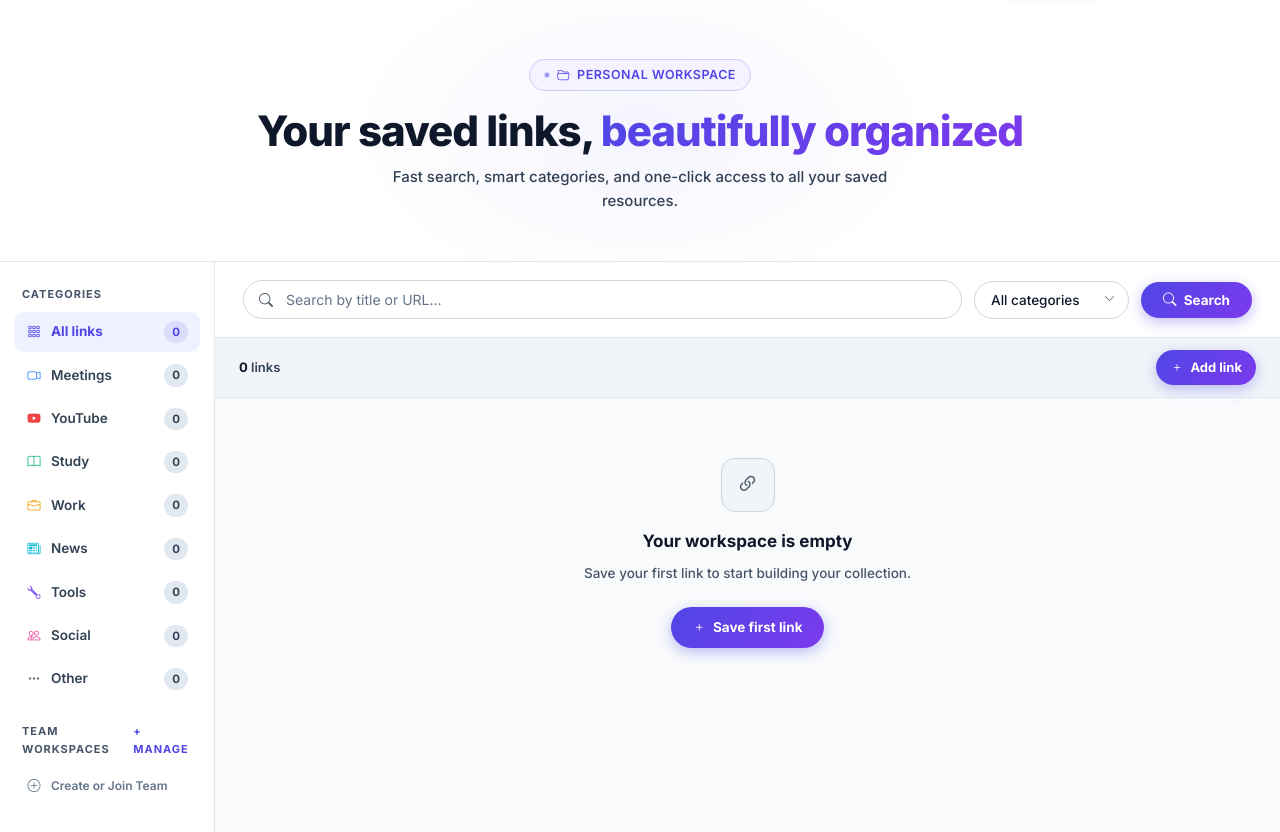
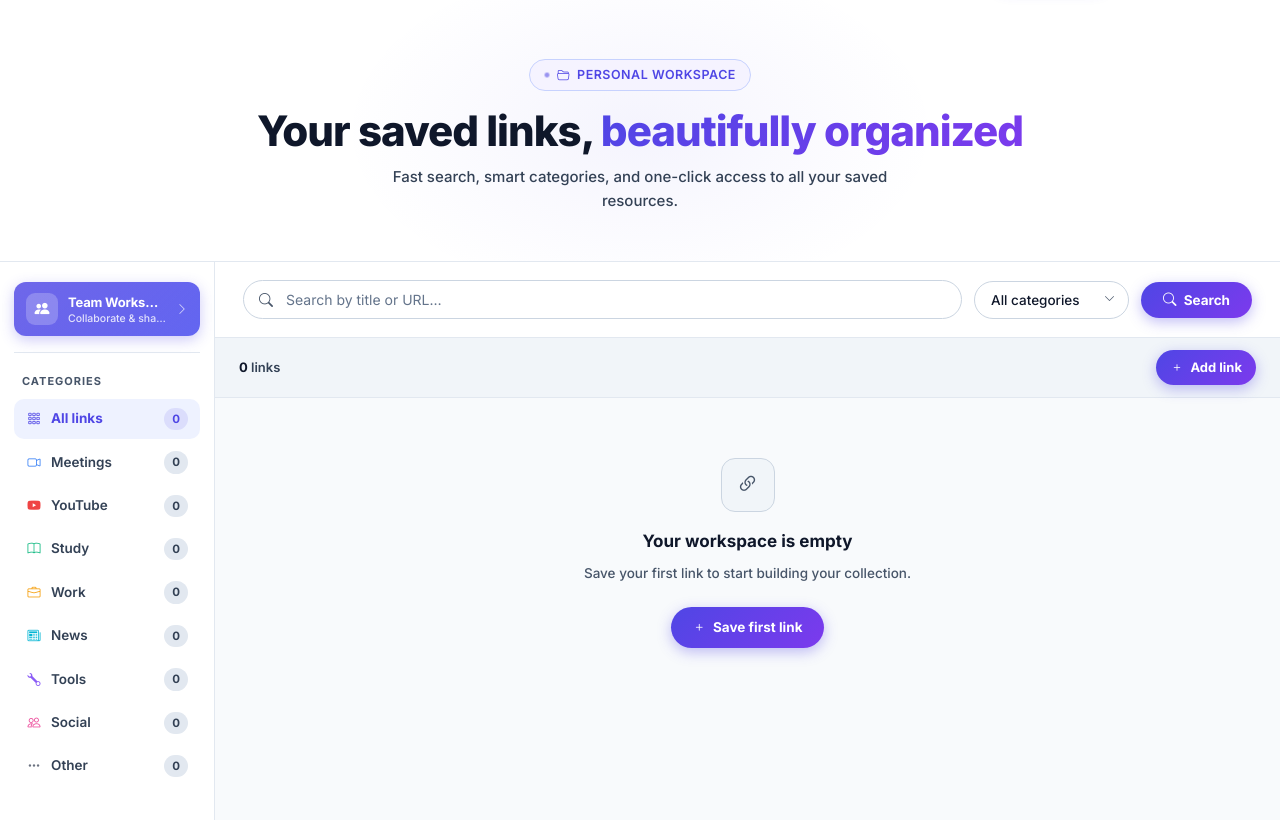
Before and after one commit to Eswar565/Link-Management, a Flask app: page / in a window 1280 px wide. Shown: the part 63-895 px from the top of the page. Run offline with Flask 3, Linux system fonts and the light colour scheme; a user stored in the database is signed in; some libraries are stand-ins or nearby versions.

Commit message:
feat(ui): add prominent Team Workspace button at top of left sidebar above Categories

```diff
--- a/templates/index.html
+++ b/templates/index.html
@@ -93,8 +93,103 @@
     width: 215px;
     flex-shrink: 0;
     border-right: 1px solid var(--border);
-    padding: 24px 14px;
+    padding: 20px 14px;
     background: var(--bg-2);
+  }
+
+  /* ── Team Workspace Prominent Button (Above Categories) ── */
+  .team-nav-box {
+    margin-bottom: 20px;
+    padding-bottom: 16px;
+    border-bottom: 1.5px solid var(--border);
+  }
+
+  .btn-team-workspace {
+    display: flex;
+    align-items: center;
+    gap: 10px;
+    padding: 11px 12px;
+    background: linear-gradient(135deg, #4f46e5 0%, #6366f1 100%);
+    color: #ffffff !important;
+    border-radius: 12px;
+    text-decoration: none;
+    font-weight: 600;
+    font-size: 13px;
+    box-shadow: 0 4px 14px rgba(79,70,229,.28);
+    transition: transform .15s, box-shadow .15s, filter .15s;
+    position: relative;
+    overflow: hidden;
+  }
+
+  .btn-team-workspace::before {
+    content: '';
+    position: absolute;
+    top: 0; left: 0; right: 0; bottom: 0;
+    background: linear-gradient(135deg, rgba(255,255,255,.18) 0%, transparent 100%);
+    pointer-events: none;
+  }
+
+  .btn-team-workspace:hover {
+    transform: translateY(-1.5px);
+    box-shadow: 0 6px 20px rgba(79,70,229,.42);
+    filter: brightness(1.05);
+    color: #ffffff !important;
+  }
+
+  .btn-team-icon {
+    width: 32px;
+    height: 32px;
+    border-radius: 9px;
+    background: rgba(255,255,255,.22);
+    display: flex;
+    align-items: center;
+    justify-content: center;
+    flex-shrink: 0;
+  }
+
+  .btn-team-icon i {
+    font-size: 15px;
+    color: #ffffff;
+  }
+
+  .btn-team-info {
+    display: flex;
+    flex-direction: column;
+    min-width: 0;
+    flex: 1;
+    line-height: 1.25;
+  }
+
+  .btn-team-title {
+    font-size: 13px;
+    font-weight: 700;
+    color: #ffffff;
+    white-space: nowrap;
+    overflow: hidden;
+    text-overflow: ellipsis;
+    letter-spacing: -0.2px;
+  }
+
+  .btn-team-sub {
+    font-size: 10.5px;
+    color: rgba(255,255,255,.82);
+    font-weight: 500;
+    white-space: nowrap;
+    overflow: hidden;
+    text-overflow: ellipsis;
+    margin-top: 2px;
+  }
+
+  .btn-team-arrow {
+    font-size: 12px;
+    color: rgba(255,255,255,.75);
+    margin-left: auto;
+    transition: transform .15s;
+  }
+
+  .btn-team-workspace:hover .btn-team-arrow {
+    transform: translateX(2px);
+    color: #ffffff;
   }
 
   .cat-sidebar-label {
@@ -388,6 +483,20 @@
 
   <!-- Category sidebar -->
   <aside class="cat-sidebar">
+    <!-- Team Workspace button above categories section -->
+    <div class="team-nav-box">
+      <a href="{{ url_for('teams_list') }}" class="btn-team-workspace" id="btn-team-workspace" title="Team Workspaces">
+        <div class="btn-team-icon">
+          <i class="bi bi-people-fill"></i>
+        </div>
+        <div class="btn-team-info">
+          <span class="btn-team-title">Team Workspace</span>
+          <span class="btn-team-sub">{% if user_teams %}{{ user_teams | length }} active team{{ 's' if user_teams | length != 1 }}{% else %}Collaborate &amp; share{% endif %}</span>
+        </div>
+        <i class="bi bi-chevron-right btn-team-arrow"></i>
+      </a>
+    </div>
+
     <div class="cat-sidebar-label">Categories</div>
     <a href="{{ url_for('index') }}"
        class="cat-item {{ 'active' if not selected_category and not search_query }}"
@@ -407,11 +516,11 @@
     </a>
     {% endfor %}
 
-    <div class="cat-sidebar-label" style="margin-top: 24px; display: flex; justify-content: space-between; align-items: center;">
-      <span>Team Workspaces</span>
+    {% if user_teams %}
+    <div class="cat-sidebar-label" style="margin-top: 22px; display: flex; justify-content: space-between; align-items: center;">
+      <span>My Teams</span>
       <a href="{{ url_for('teams_list') }}" style="font-size: 11px; color: #4f46e5; text-decoration: none; font-weight: 700;" title="Manage teams">+ Manage</a>
     </div>
-    {% if user_teams %}
       {% for t in user_teams %}
       <a href="{{ url_for('team_workspace', team_id=t.id) }}" class="cat-item" style="font-size: 13px;" title="{{ t.name }} ({{ t.member_count }} members, {{ t.link_count }} links)">
         <i class="bi bi-people-fill" style="color: #4f46e5;"></i>
@@ -419,10 +528,6 @@
         <span class="count" title="{{ t.link_count }} links">{{ t.link_count }}</span>
       </a>
       {% endfor %}
-    {% else %}
-      <a href="{{ url_for('teams_list') }}" class="cat-item" style="font-size: 12px; color: #64748b;">
-        <i class="bi bi-plus-circle"></i> Create or Join Team
-      </a>
     {% endif %}
   </aside>
 
```
